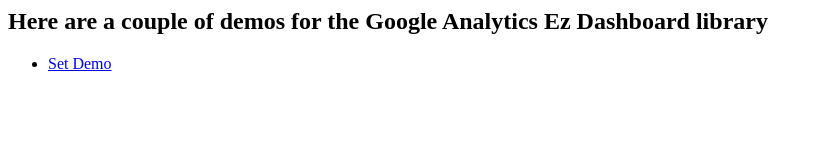
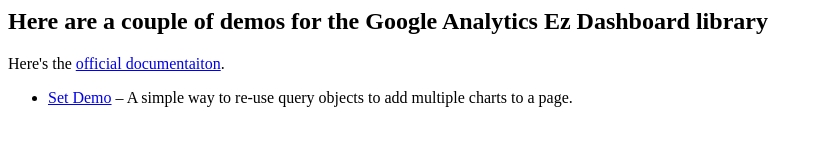
Before and after one commit to nickski15/ga-ez-dash, a plain HTML site: page index.html in a window 1280 px wide. Shown: the whole page, without its empty margins (0-822 px from the left). Drawn offline with Linux system fonts and the light colour scheme.

Commit message:
Update gh-pages

```diff
--- a/index.html
+++ b/index.html
@@ -3,10 +3,20 @@
   <title>A Couple Ez Dash Demos</title>
 </head>
 <body>
+
+<!--
+  GOTO this URL for a rendered version of this page:
+  http://nickski15.github.com/ga-ez-dash/
+-->
+
 <h2>Here are a couple of demos for the Google Analytics Ez Dashboard library</h2>
+<p>Here's the <a href="http://analytics-api-samples.googlecode.com/svn/trunk/src/reporting/javascript/ez-ga-dash/docs/user-documentation.html">
+   official documentaiton</a>.</p>
+
 
 <ul>
-  <li><a href="demos/set-demo.html">Set Demo</a></li>
+  <li><a href="demos/set-demo.html">Set Demo</a> &ndash; A simple way to re-use
+         query objects to add multiple charts to a page.</li>
 </ul>
 
 </html>
```
